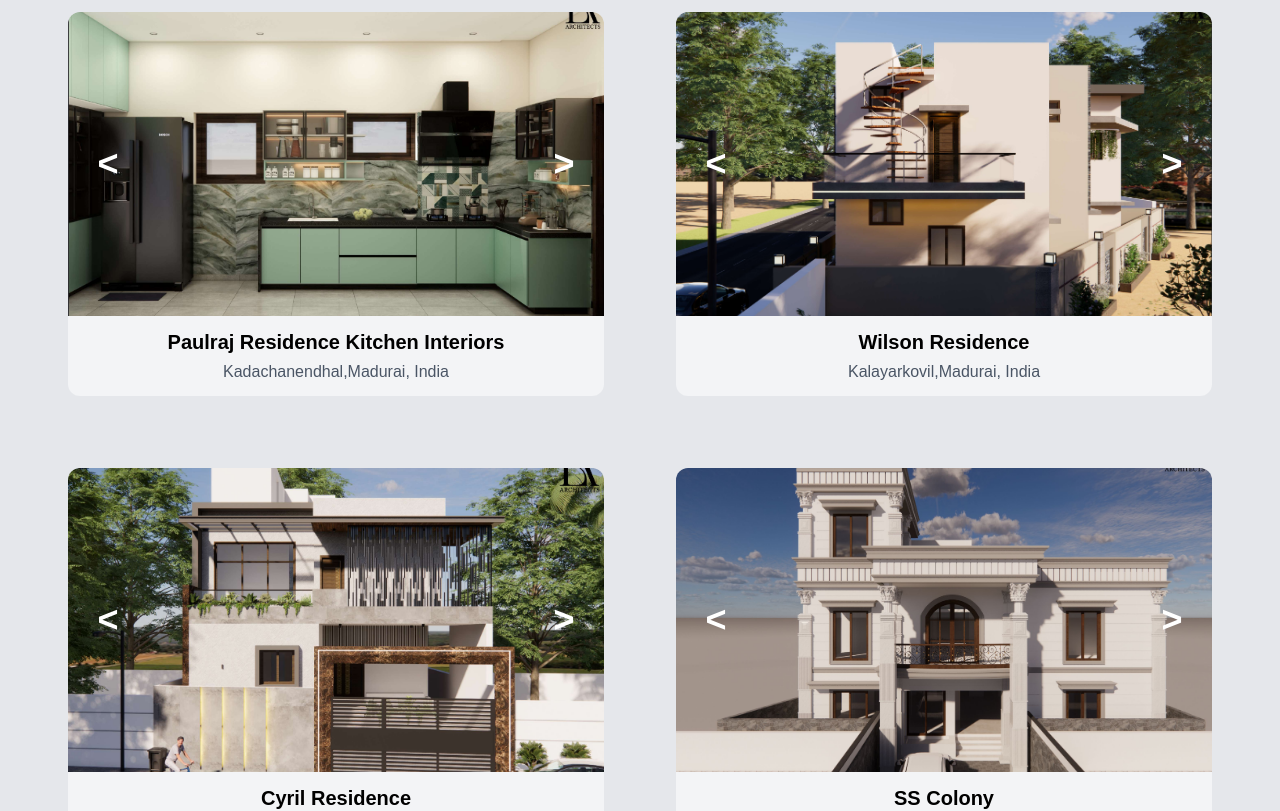
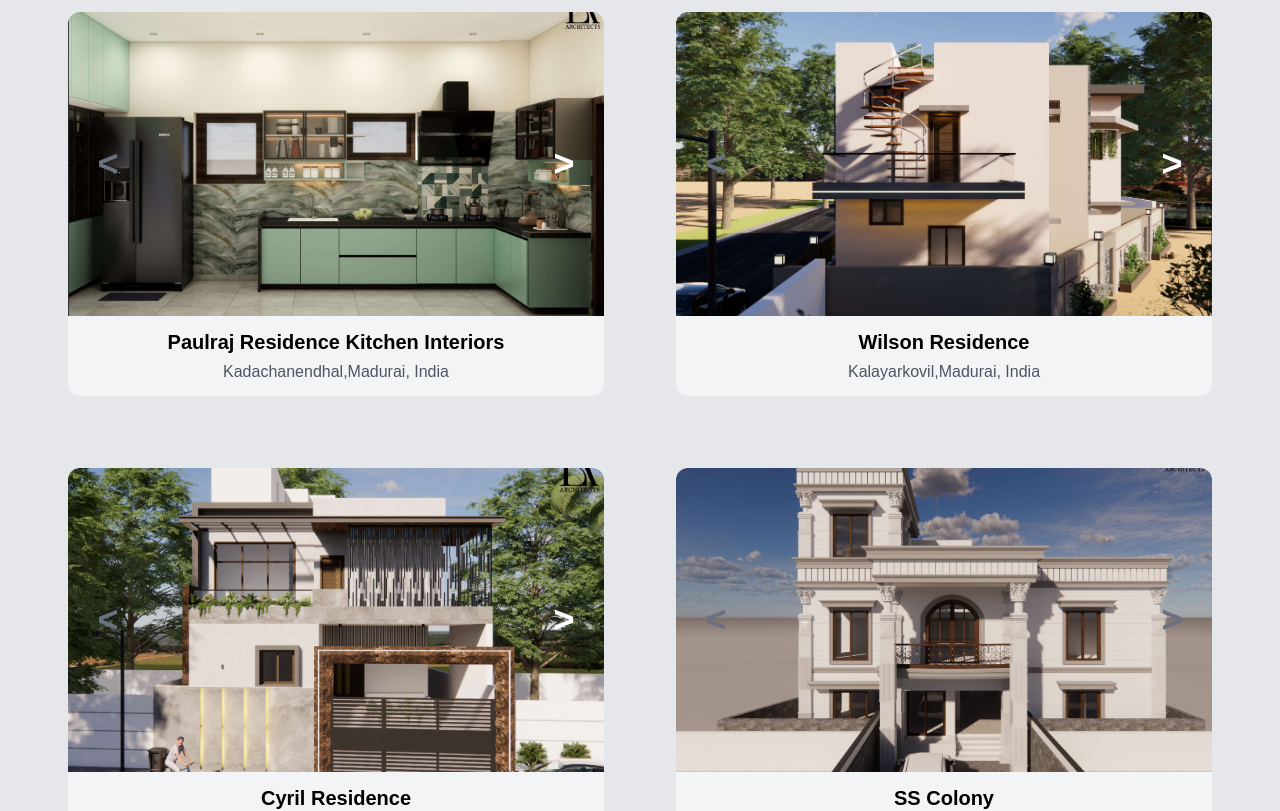
Before and after one commit to Hemajayaraj05/architect-website, a React (Vite) app: page /projects in a window 1280 px wide. Shown: the part 1140-1951 px from the top of the page. Built offline with nearby package versions, Linux system fonts and the light colour scheme.

Commit message:
disabled the prev and next btn if no pages were found

```diff
--- a/src/components/project/ProjectCard.tsx
+++ b/src/components/project/ProjectCard.tsx
@@ -1,5 +1,4 @@
-// src/components/ProjectCard.tsx
-import React, { useRef } from "react";
+import React, { useRef, useState, useEffect } from "react";
 
 type ProjectCardProps = {
   title: string;
@@ -7,24 +6,58 @@ type ProjectCardProps = {
   images: string[];
 };
 
-const ProjectCard: React.FC<ProjectCardProps> = ({ title, location, images }) => {
+const ProjectCard: React.FC<ProjectCardProps> = ({
+  title,
+  location,
+  images,
+}) => {
   const scrollRef = useRef<HTMLDivElement>(null);
 
-  const scrollLeft = () => {
-    if (scrollRef.current) {
-      scrollRef.current.scrollBy({ left: -scrollRef.current.offsetWidth, behavior: "smooth" });
-    }
+  const [canScrollLeft, setCanScrollLeft] = useState(false);
+  const [canScrollRight, setCanScrollRight] = useState(true);
+
+  const updateScrollButtons = () => {
+    if (!scrollRef.current) return;
+
+    const { scrollLeft, scrollWidth, clientWidth } = scrollRef.current;
+
+    setCanScrollLeft(scrollLeft > 0);
+    setCanScrollRight(scrollLeft + clientWidth < scrollWidth - 1);
   };
 
-  const scrollRight = () => {
-    if (scrollRef.current) {
-      scrollRef.current.scrollBy({ left: scrollRef.current.offsetWidth, behavior: "smooth" });
-    }
+  const scrollLeftHandler = () => {
+    if (!canScrollLeft || !scrollRef.current) return;
+
+    scrollRef.current.scrollBy({
+      left: -scrollRef.current.offsetWidth,
+      behavior: "smooth",
+    });
   };
+
+  const scrollRightHandler = () => {
+    if (!canScrollRight || !scrollRef.current) return;
+
+    scrollRef.current.scrollBy({
+      left: scrollRef.current.offsetWidth,
+      behavior: "smooth",
+    });
+  };
+
+  useEffect(() => {
+    updateScrollButtons();
+
+    const container = scrollRef.current;
+    if (!container) return;
+
+    container.addEventListener("scroll", updateScrollButtons);
+
+    return () => {
+      container.removeEventListener("scroll", updateScrollButtons);
+    };
+  }, []);
 
   return (
     <div className="bg-gray-100 rounded-xl overflow-hidden relative">
-
       <div className="relative w-full h-54 md:h-70 lg:h-76 overflow-hidden">
         <div
           ref={scrollRef}
@@ -40,33 +73,46 @@ const ProjectCard: React.FC<ProjectCardProps> = ({ title, location, images }) =>
           ))}
         </div>
 
+
         <button
-  onClick={scrollLeft}
-  className="absolute left-3 top-1/2 -translate-y-1/2
-             bg-wood/70 text-white
+          onClick={scrollLeftHandler}
+          disabled={!canScrollLeft}
+          className={`absolute left-3 top-1/2 -translate-y-1/2
             w-14 h-14 flex items-center justify-center
-             text-4xl font-bold rounded-full
-             hover:bg-wood transition"
+            text-4xl font-bold rounded-full transition
+            ${
+              canScrollLeft
+                ? "bg-wood/70 text-white hover:bg-wood"
+                : "text-gray-500 cursor-not-allowed"
+            }`}
         >
           &lt;
         </button>
 
+        {/* Next */}
         <button
-  onClick={scrollRight}
-  className="absolute right-3 top-1/2 -translate-y-1/2
-             bg-wood/70 text-white
+          onClick={scrollRightHandler}
+          disabled={!canScrollRight}
+          className={`absolute right-3 top-1/2 -translate-y-1/2
             w-14 h-14 flex items-center justify-center
-             text-4xl font-bold rounded-full
-             hover:bg-wood transition"
+            text-4xl font-bold rounded-full transition
+            ${
+              canScrollRight
+                ? "bg-wood/70 text-white hover:bg-wood"
+                : " text-gray-500 cursor-not-allowed"
+            }`}
         >
           &gt;
         </button>
-
       </div>
 
       <div className="p-3 text-center">
-        <h3 className="text-lg md:text-xl font-semibold text-wood">{title}</h3>
-        <p className="text-gray-600 mt-1 text-sm md:text-base">{location}</p>
+        <h3 className="text-lg md:text-xl font-semibold text-wood">
+          {title}
+        </h3>
+        <p className="text-gray-600 mt-1 text-sm md:text-base">
+          {location}
+        </p>
       </div>
     </div>
   );
--- a/src/pages/Home.tsx
+++ b/src/pages/Home.tsx
@@ -5,8 +5,8 @@ import SEO from "../seo/SEO";
 
 
 import bg1 from "../assets/bishop/img15.jpg";
-import bg2 from "../assets/bishop/img41.jpg";
-import bg3 from "../assets/bishop/img41.jpg";
+import bg2 from "../assets/bishop/img15.jpg";
+import bg3 from "../assets/bishop/img15.jpg";
 
 function Home() {
   const leftContentVariants = {
```
Also changed, not shown: src/assets/ajith.jpeg. Lines whose indentation alone changed are shown as unchanged.
